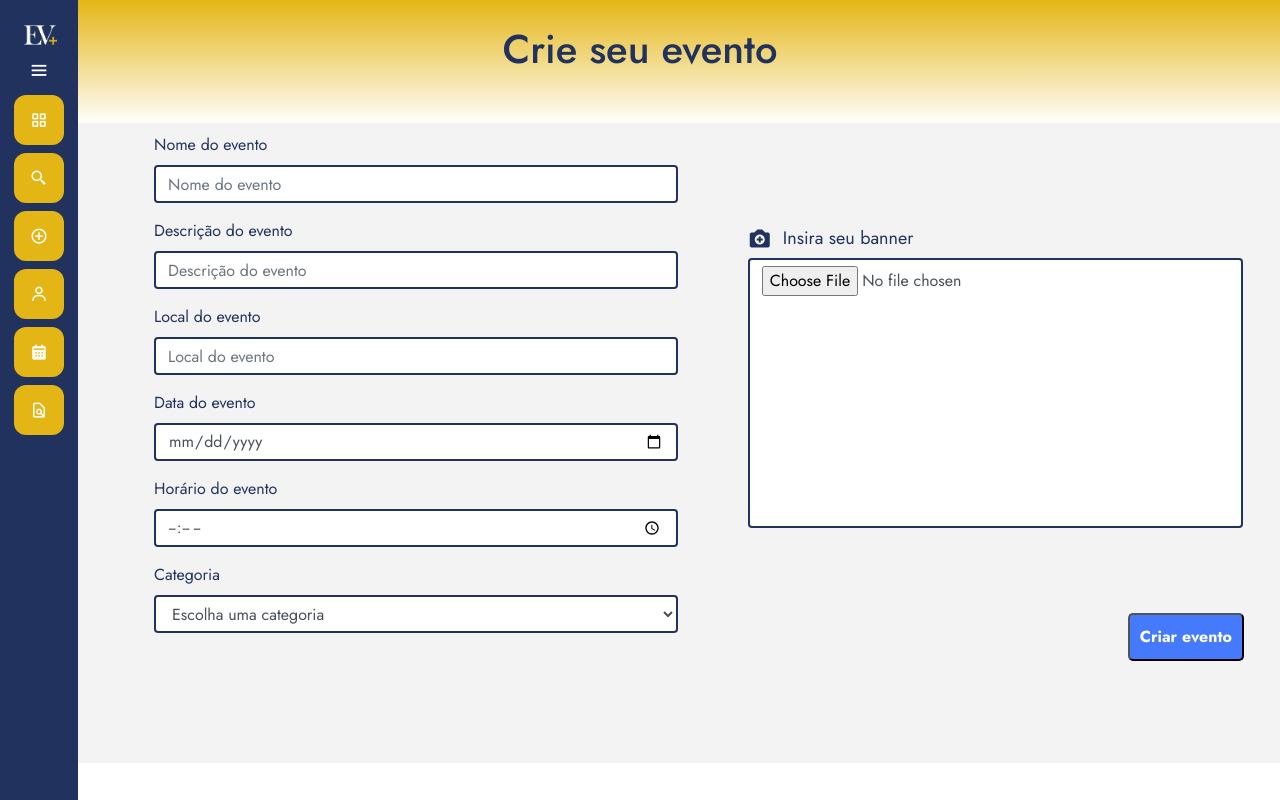
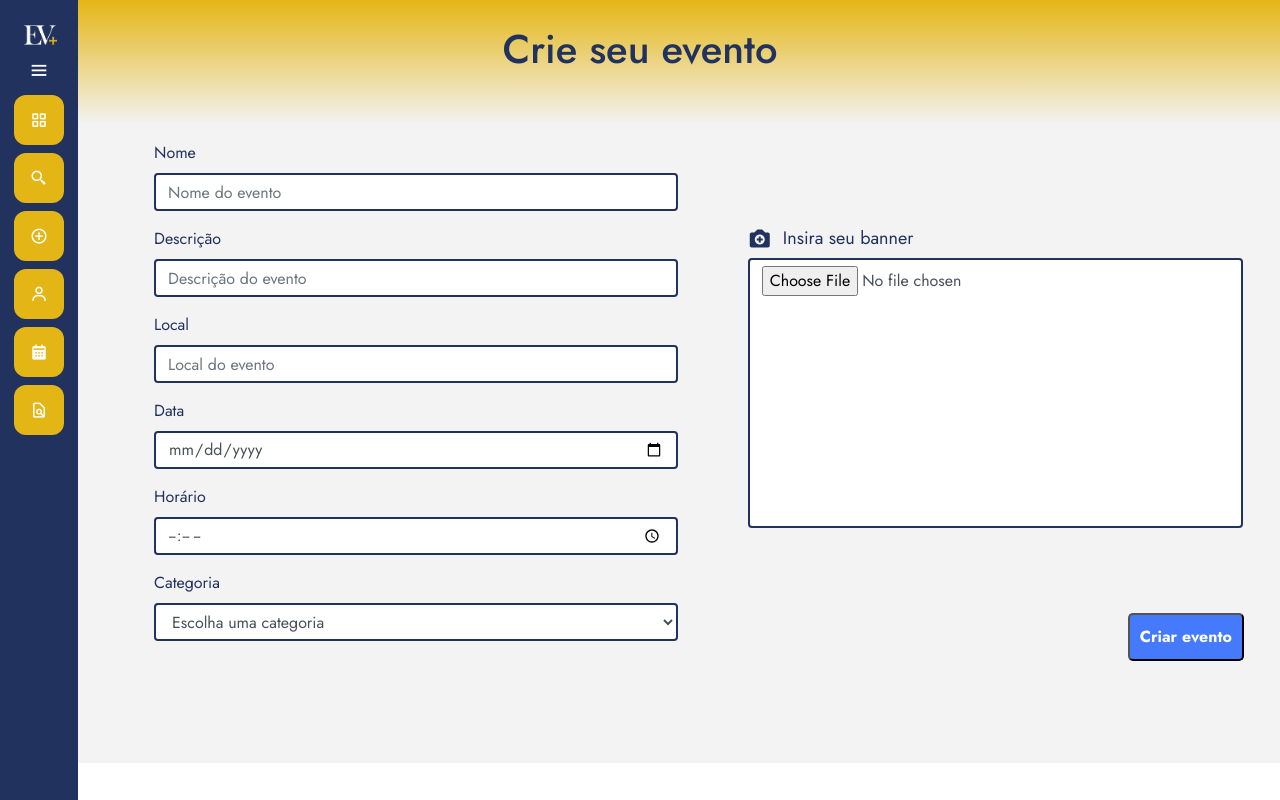
Before and after one commit to denylsonfreitas/EVPLUS-APS, a Django app: page /eventos/ in a window 1280 px wide. Run offline with Django 5.2, Linux system fonts and the light colour scheme.

Commit message:
Update event form labels and fix margin in CSS

```diff
--- a/eventos/templates/eventos.html
+++ b/eventos/templates/eventos.html
@@ -14,23 +14,23 @@
             <div class="col-md form-evento">
                 <form action="{% url 'eventos' %}" method="POST">{% csrf_token %}
                     <div class="form-group">
-                        <label for="exampleFormControlInput1">Nome do evento</label>
+                        <label for="exampleFormControlInput1">Nome</label>
                         <input type="name" class="form-control" id="exampleFormControlInput1" placeholder="Nome do evento" name="name">
                     </div>
                     <div class="form-group">
-                        <label for="exampleFormControlInput1">Descrição do evento</label>
+                        <label for="exampleFormControlInput1">Descrição</label>
                         <input type="text" class="form-control" id="exampleFormControlInput1" placeholder="Descrição do evento" name="discription">
                     </div>
                     <div class="form-group">
-                        <label for="exampleFormControlInput1">Local do evento</label>
+                        <label for="exampleFormControlInput1">Local</label>
                         <input type="text" class="form-control" id="exampleFormControlInput1" placeholder="Local do evento" name="local">
                     </div>
                     <div class="form-group">
-                        <label for="exampleFormControlInput1">Data do evento</label>
+                        <label for="exampleFormControlInput1">Data</label>
                         <input type="date" class="form-control" id="exampleFormControlInput1" placeholder="Data do evento" name="date">
                     </div>
                     <div class="form-group">
-                        <label for="exampleFormControlInput1">Horário do evento</label>
+                        <label for="exampleFormControlInput1">Horário</label>
                         <input type="time" class="form-control" id="exampleFormControlInput1" placeholder="Horário do evento" name="time">
                     </div>
                     <div class="form-group">
--- a/eventos/views.py
+++ b/eventos/views.py
@@ -13,4 +13,16 @@ def eventos(request):
         categoria = request.POST.get('category')
         banner = request.FILES.get('banner')
 
+        evento = Evento(
+            nome=nome,
+            descricao=descricao,
+            local=local,
+            data=data,
+            hora=hora,
+            categoria=categoria,
+            banner=banner
+        )
+
+        evento.save()
+
         return HttpResponse('Evento cadastrado com sucesso!')
--- a/templates/static/eventos/css/eventos.css
+++ b/templates/static/eventos/css/eventos.css
@@ -3,7 +3,7 @@
     width: 100%;
     margin-left: 30px;
     margin-right: -45px;
-    margin-top: 10px;
+    margin-top: 18px;
     margin-bottom: 5px;
     text-align: left;
     color: var(--dark-color);
--- a/templates/static/general/css/base.css
+++ b/templates/static/general/css/base.css
@@ -15,12 +15,13 @@
   text-align: center;
   z-index: 3;
   background-color: transparent;
+
 }
 
 .banner {
   width: 100%;
   height: 125px;
-  background-image: linear-gradient(to bottom, #E4B615, #ffffff00);
+  background-image: linear-gradient(to bottom, #E4B615, #F3F3F3);
   position: fixed;
   top: 0;
   left: 0;
```
